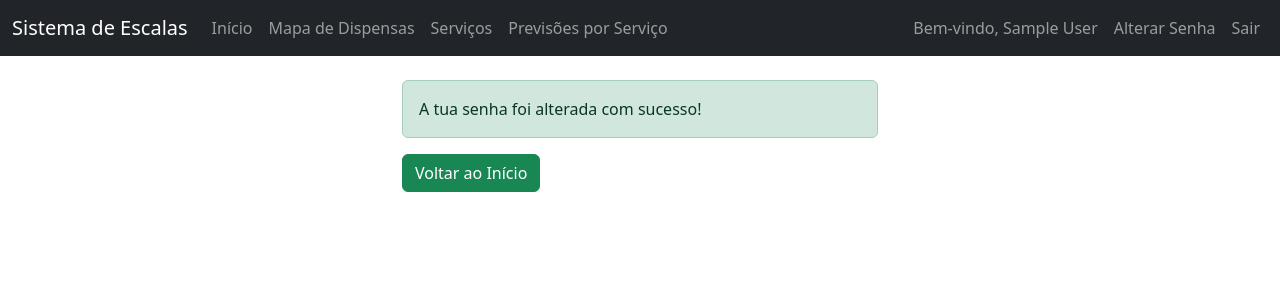
After one commit to ProjetoFinal2025/GeradorEscalas, a Django app: page /senha-alterada/ in a window 1280 px wide. The commit adds this page. Shown: the top 300 px of the page. Run offline with Django 5.2, Linux system fonts and the light colour scheme; the visitor is signed in with stand-in values (Sample User, id 1).

Commit message:
user comun pode alterar a sua senha de acesso

```diff
--- a/Projeto/core/templates/base.html
+++ b/Projeto/core/templates/base.html
@@ -35,6 +35,9 @@
                         <span class="nav-link">Bem-vindo, {{user.first_name}} {{user.last_name}}</span>
                     </li>
                     <li class="nav-item">
+                        <a class="nav-link" href="{% url 'alterar_senha' %}">Alterar Senha</a>
+                    </li>
+                    <li class="nav-item">
                         <a class="nav-link" href="{% url 'logout' %}">Sair</a>
                     </li>
                     {% endif %}
--- /dev/null
+++ b/Projeto/core/templates/core/senha_alterada.html
@@ -0,0 +1,9 @@
+{% extends 'base.html' %}
+{% block content %}
+<div class="container mt-4" style="max-width: 500px;">
+    <div class="alert alert-success">
+        A tua senha foi alterada com sucesso!
+    </div>
+    <a href="/home/" class="btn btn-success">Voltar ao Início</a>
+</div>
+{% endblock %}
--- a/Projeto/core/urls.py
+++ b/Projeto/core/urls.py
@@ -1,6 +1,6 @@
 from django.urls import path
 from django.views.generic import RedirectView
-from django.contrib.auth.views import LogoutView
+from django.contrib.auth.views import LogoutView, PasswordChangeView, PasswordChangeDoneView
 from .views import login_view, home_view, mapa_dispensas_view, escala_servico_view, gerar_escalas_view, nomear_militares, lista_servicos_view, previsoes_por_servico_view, previsoes_servico_view
 
 urlpatterns = [
@@ -16,4 +16,6 @@ urlpatterns = [
     path('servicos/', lista_servicos_view, name='lista_servicos'),
     path('previsoes-por-servico/', previsoes_por_servico_view, name='previsoes_por_servico'),
     path('previsoes-servico/<int:servico_id>/', previsoes_servico_view, name='previsoes_servico'),
+    path('alterar-senha/', PasswordChangeView.as_view(template_name='core/alterar_senha.html'), name='alterar_senha'),
+    path('senha-alterada/', PasswordChangeDoneView.as_view(template_name='core/senha_alterada.html'), name='senha_alterada'),
 ]
```
Also changed, not shown: Projeto/core/templates/core/alterar_senha.html (added, +11 -0 lines).
